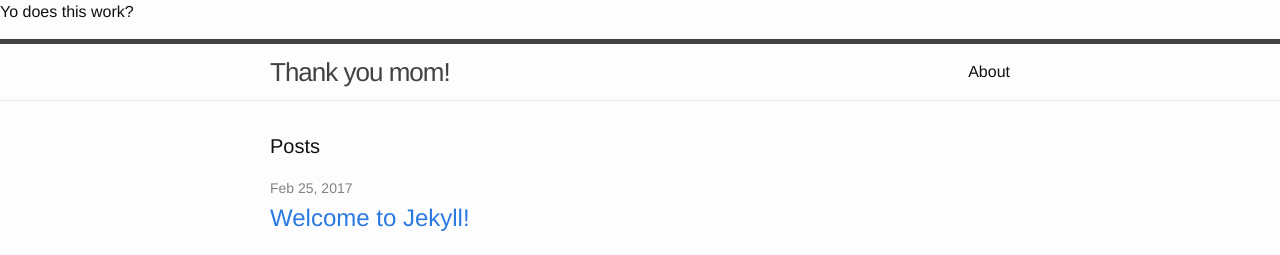
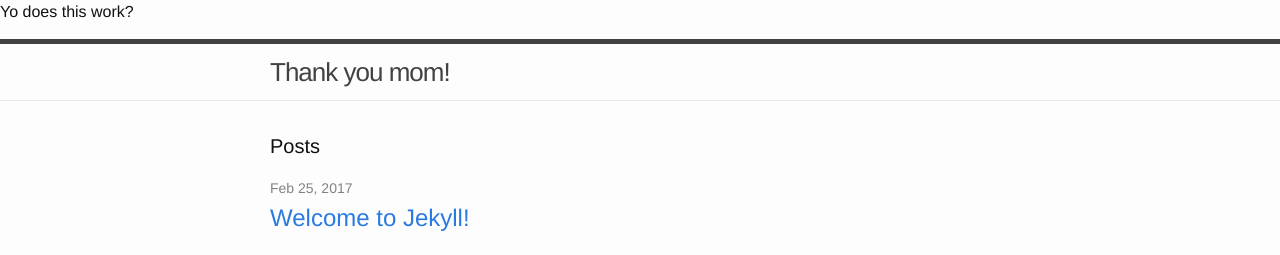
Before and after one commit to kylejoseph16/kylejoseph16.github.io, a Jekyll site: the page built from index.html, in a window 1280 px wide. Shown: the top 255 px of the page. Built offline with Jekyll 4.4.1, drawn with Linux system fonts in a browser that asks for light colours.

Commit message:
Update header.html

```diff
--- a/_includes/header.html
+++ b/_includes/header.html
@@ -12,16 +12,7 @@
           <path fill="#424242" d="M18,13.516C18,14.335,17.335,15,16.516,15H1.484C0.665,15,0,14.335,0,13.516l0,0 c0-0.82,0.665-1.484,1.484-1.484h15.031C17.335,12.031,18,12.696,18,13.516L18,13.516z"/>
         </svg>
       </a>
-      <div class="trigger">
 
-
-
-        {% for my_page in site.pages %}
-          {% if my_page.title %}
-          <a class="page-link" href="{{ my_page.url | prepend: site.baseurl }}">About</a>
-          {% endif %}
-        {% endfor %}
-      </div>
     </nav>
 
   </div>
```
